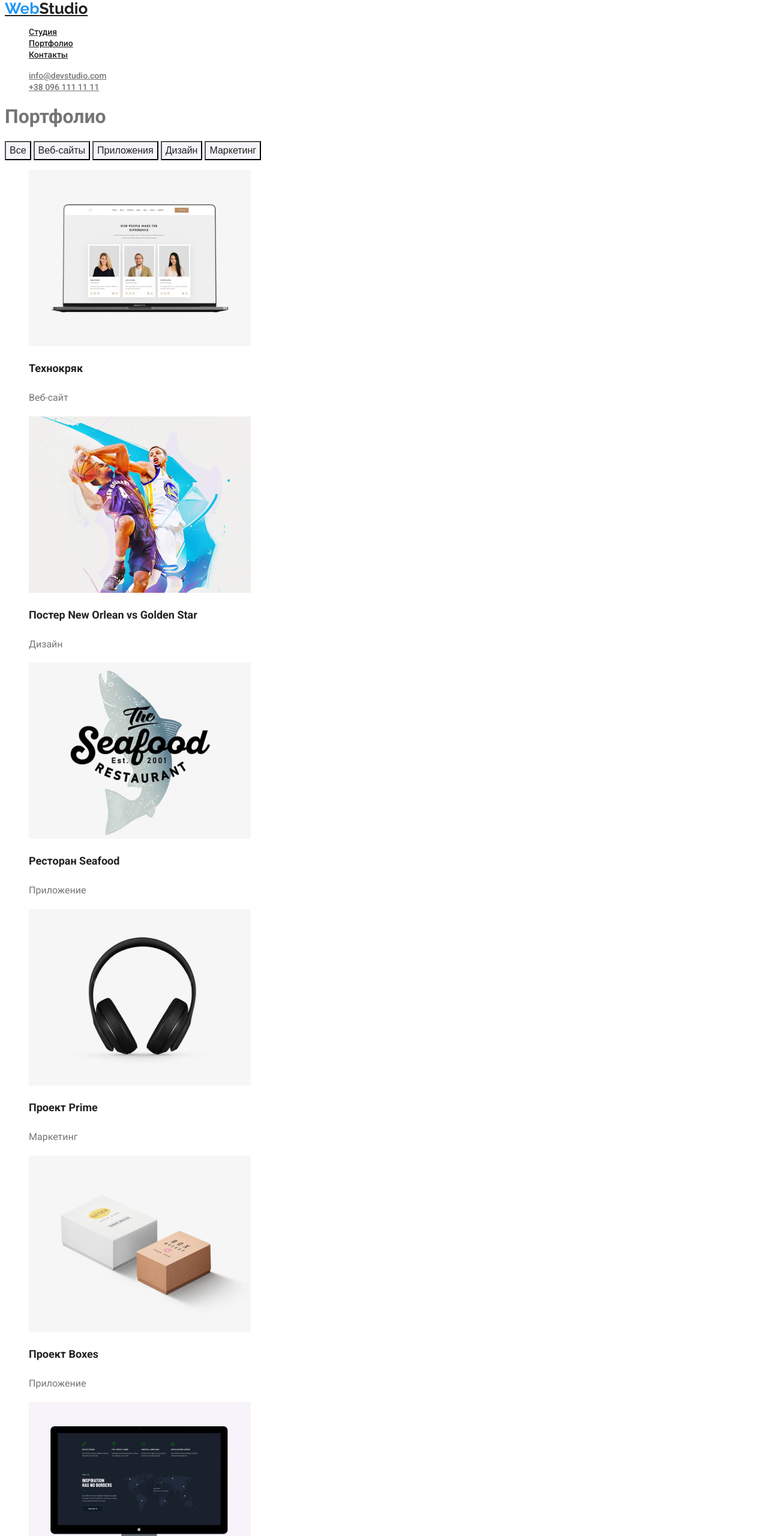
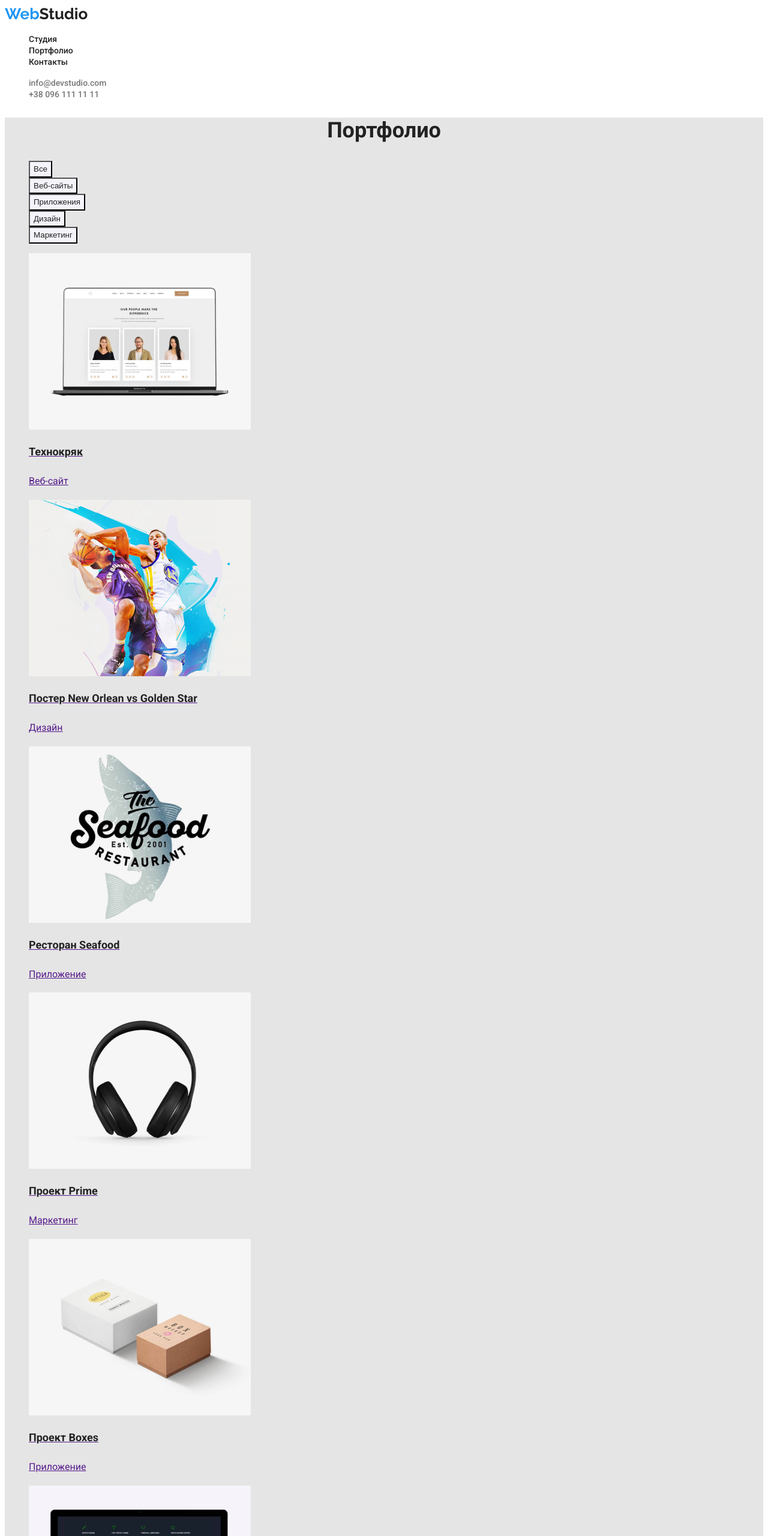
Before and after one commit to Nekrasa/goit-markup-hw-02, a plain HTML site: page portfolio.html in a window 1280 px wide. Shown: the top 2560 px of the page at 60% size. Drawn offline with Linux system fonts and the light colour scheme.

Commit message:
Изменяет фоновые стили и убирает подчеркивание

```diff
--- a/css/styles.css
+++ b/css/styles.css
@@ -3,9 +3,16 @@
   --title-text-color: #212121;
   --accent-text-color: #2196f3;
   --primary-button-white-color: #ffffff;
+  --title-bgn-color: #2f303a;
+  --title-link-color: rgba(255, 255, 255, 0.6);
+  --button-color: #f5f4fa;
+  --primary-bgr-portfolio-color: #e5e5e5;
+  --secondary-bgr-color: #f5f4fa;
 }
 
 body {
+  font-weight: 700;
+  font-size: 16px;
   color: var(--primary-text-color);
   font-family: "Roboto", sans-serif;
 }
@@ -17,9 +24,8 @@ body {
 }
 .logo {
   font-family: Raleway;
-  font-weight: 700;
   font-size: 26px;
-  line-height: 0.03;
+  line-height: 1.2;
   color: var(--title-text-color);
 }
 .logo-text {
@@ -29,7 +35,7 @@ body {
 .auth-nav {
   font-weight: 500;
   font-size: 14px;
-  line-height: 0.02;
+  line-height: 1.1;
   color: var(--title-text-color);
 }
 .section-list {
@@ -37,6 +43,12 @@ body {
 }
 .auth-nav {
   color: var(--primary-text-color);
+}
+.site-nav-list,
+.auth-nav,
+.logo,
+.link {
+  text-decoration: none;
 }
 
 .site-nav-list:focus,
@@ -53,7 +65,7 @@ body {
 .site-header {
   width: 1600px;
   height: 600px;
-  background: #2f303a;
+  background-color: var(--title-bgn-color);
 }
 .site-header-text {
   font-weight: 900;
@@ -66,8 +78,6 @@ body {
 .button {
   color: var(--primary-button-white-color);
   background-color: var(--accent-text-color);
-  font-weight: 700;
-  font-size: 16px;
   line-height: 1.87;
   display: flex;
   align-items: center;
@@ -77,8 +87,10 @@ body {
 
 /*Особенности*/
 
+.section-title {
+  background-color: var(--primary-bgr-portfolio-color);
+}
 .section-item {
-  font-weight: 700;
   font-size: 14px;
   line-height: 1.14;
   color: var(--title-text-color);
@@ -89,47 +101,46 @@ body {
   line-height: 1.71;
 }
 .list {
-  font-weight: 700;
   font-size: 36px;
   line-height: 1.17;
   text-align: center;
   color: var(--title-text-color);
 }
 /*Наша команда*/
+
+.subtitle {
+  background-color: var(--button-color);
+}
 .section-items {
   font-weight: 500;
-  font-size: 16px;
   line-height: 1.19;
   color: var(--title-text-color);
 }
 .section-content {
   font-weight: 400;
-  font-size: 16px;
   line-height: 1.19;
 }
 /*Портфолио*/
 
 .section-button {
+  background: var(--primary-bgr-portfolio-color);
 }
 .portfolio-name {
-  font-weight: 700;
   font-size: 18px;
   line-height: 2;
   color: var(--title-text-color);
 }
 .portfolio-text {
   font-weight: 400;
-  font-size: 16px;
   line-height: 1.87;
 }
 .button-primary {
   font-weight: 500;
-  font-size: 16px;
   line-height: 1.62;
   text-align: center;
   cursor: pointer;
   color: var(--title-text-color);
-  background: #f5f4fa;
+  background-color: var(--button-color);
 }
 .button-primary:focus,
 .button-primary:hover {
@@ -142,9 +153,8 @@ body {
 .page-footer {
   width: 1600px;
   height: 252px;
-  left: 0px;
   top: 2097px;
-  background: #2f303a;
+  background-color: var(--title-bgn-color);
 }
 .logo-link {
   color: var(--primary-button-white-color);
@@ -156,9 +166,9 @@ body {
   list-style: none;
 }
 .link {
+  color: var(--title-link-color);
+}
+.link:hover,
+.link:focus {
   color: var(--primary-button-white-color);
 }
-
-.item {
-  color: rgba(255, 255, 255, 0.6);
-}
--- a/portfolio.html
+++ b/portfolio.html
@@ -32,68 +32,70 @@
 
     <main>
     <!--Портфолио-->
-    <h1>Портфолио</h1>
 
     <section class="section-button">
-    <button type="button" class="button-primary">Все</button>
-    <button type="button" class="button-primary">Веб-сайты</button>
-    <button type="button" class="button-primary">Приложения</button>
-    <button type="button" class="button-primary">Дизайн</button>
-    <button type="button" class="button-primary">Маркетинг</button>
+        <h1 class="list">Портфолио</h1>
+    <ul class="section-list">
+        <li><button type="button" class="button-primary">Все</button></li>
+        <li><button type="button" class="button-primary">Веб-сайты</button></li>
+        <li><button type="button" class="button-primary">Приложения</button></li>
+        <li><button type="button" class="button-primary">Дизайн</button></li>
+        <li><button type="button" class="button-primary">Маркетинг</button></li>
+    </ul>
 
     <ul class="section-list">
         <li>
-            <img src="./images/img-0.jpg" alt="фото рабочего стола на ноутбуке" width="370">
+            <a href="" ><img src="./images/img-0.jpg" alt="фото рабочего стола на ноутбуке" width="370">
             <h2 class="portfolio-name">Технокряк</h2>
-            <p class="portfolio-text">Веб-сайт</p>
+            <p class="portfolio-text">Веб-сайт</p></a>
         </li>
 
         <li>
-             <img src="./images/img-1.jpg" alt="два баскетболиста с мячом" width="370">
+            <a href=""><img src="./images/img-1.jpg" alt="два баскетболиста с мячом" width="370">
             <h2 class="portfolio-name">Постер New Orlean vs Golden Star</h2>
-            <p class="portfolio-text">Дизайн</p>
+            <p class="portfolio-text">Дизайн</p></a>
         </li>
 
         <li>
-            <img src="./images/img-2.jpg" alt="лого с рыбой" width="370">
+            <a href=""><img src="./images/img-2.jpg" alt="лого с рыбой" width="370">
             <h2 class="portfolio-name">Ресторан Seafood</h2>
-            <p class="portfolio-text">Приложение</p>
+            <p class="portfolio-text">Приложение</p></a>
         </li>
 
         <li>
-            <img src="./images/img-3.jpg" alt="наушники" width="370">
+            <a href=""><img src="./images/img-3.jpg" alt="наушники" width="370">
             <h2 class="portfolio-name">Проект Prime</h2>
-            <p class="portfolio-text">Маркетинг</p>
+            <p class="portfolio-text">Маркетинг</p></a>
         </li>
 
         <li>
-            <img src="./images/img-4.jpg" alt="два кубика" width="370">
+            <a href=""><img src="./images/img-4.jpg" alt="два кубика" width="370">
             <h2 class="portfolio-name">Проект Boxes</h2>
-            <p class="portfolio-text">Приложение</p>
+            <p class="portfolio-text">Приложение</p></a>
         </li>
 
         <li>
-            <img src="./images/img-5.jpg" alt="монитор" width="370">
+            <a href=""><img src="./images/img-5.jpg" alt="монитор" width="370">
             <h2 class="portfolio-name">Inspiration has no Borders</h2>
-            <p class="portfolio-text">Вуб-сайт</p>
+            <p class="portfolio-text">Вуб-сайт</p></a>
         </li>
 
         <li>
-            <img src="./images/img-6.jpg" alt="открытая книга с картинками" width="370">
+            <a href=""><img src="./images/img-6.jpg" alt="открытая книга с картинками" width="370">
             <h2 class="portfolio-name">Издание Limited Edition</h2>
-            <p class="portfolio-text">Дизайн</p>
+            <p class="portfolio-text">Дизайн</p></a>
         </li>
 
         <li>
-            <img src="./images/img-7.jpg" alt="этикетка" width="370">
+            <a href=""><img src="./images/img-7.jpg" alt="этикетка" width="370">
             <h2 class="portfolio-name">Проект LAB</h2>
-            <p class="portfolio-text">Маркетинг</p>
+            <p class="portfolio-text">Маркетинг</p></a>
         </li>
 
         <li>
-            <img src="./images/img-8.jpg" alt="руки набирающие текст на ноутбуке" width="370">
+            <a href=""><img src="./images/img-8.jpg" alt="руки набирающие текст на ноутбуке" width="370">
             <h2 class="portfolio-name">Growing Business</h2>
-            <p class="portfolio-text">Приложение</p>
+            <p class="portfolio-text">Приложение</p></a>
         </li>
     </ul>
     </section>
@@ -105,8 +107,8 @@
             <a href="" class="logo"><span class="logo-text">Web</span><span class="logo-link">Studio</span></a>
             <ul class="title-footer">
                 <li><a href="adress:г.Киев,пр-тЛесиУкраинки,26" class="link">г. Киев, пр-т Леси Украинки, 26</a></li>
-                <li><a href="mailto:info@example.com" class="item">info@example.com</a></li>
-                <li><a href="tel:+380991111111" class="item">+38 099 111 11 11</a></li>
+                <li><a href="mailto:info@example.com" class="link">info@example.com</a></li>
+                <li><a href="tel:+380991111111" class="link">+38 099 111 11 11</a></li>
             </ul>
         </address>
     </footer>
```
Also changed, not shown: index.html (+6 -6 lines).
